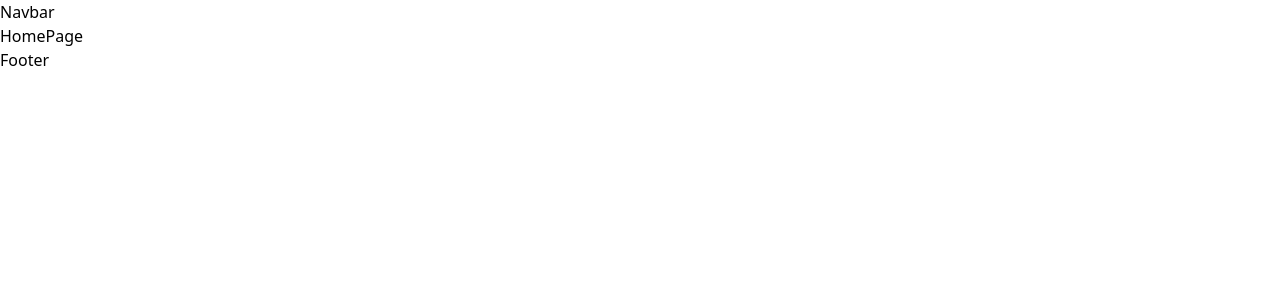
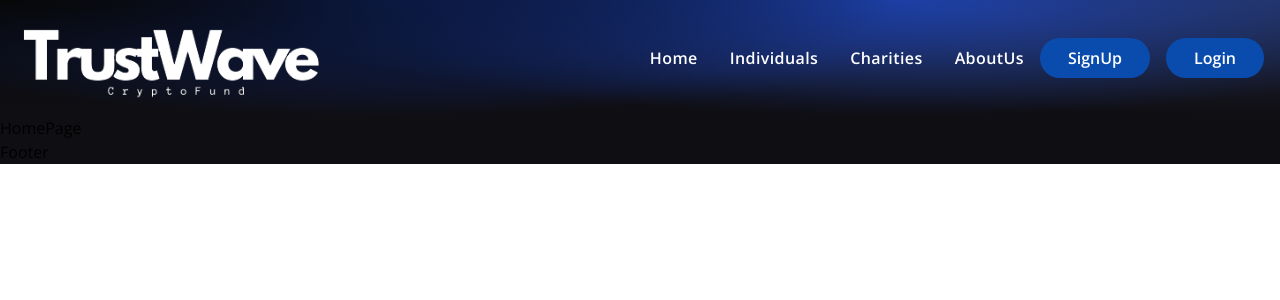
Before and after one commit to A5TA/ShellHacks2023, a React (Vite) app in the folder client/TrustWave/: page / in a window 1280 px wide. Shown: the top 300 px of the page. Built offline with nearby package versions, Linux system fonts and the light colour scheme.

Commit message:
Finished Navbar with styles and routing, also created gradient background for site

```diff
--- a/client/TrustWave/package.json
+++ b/client/TrustWave/package.json
@@ -12,6 +12,7 @@
   "dependencies": {
     "react": "^18.2.0",
     "react-dom": "^18.2.0",
+    "react-icons": "^4.11.0",
     "react-router-dom": "^6.16.0"
   },
   "devDependencies": {
--- a/client/TrustWave/src/App.tsx
+++ b/client/TrustWave/src/App.tsx
@@ -7,14 +7,14 @@ type currentRouteType = {
 
 const App = ({page}: currentRouteType) => {
   return (
-    <>
+    <div className="gradient-bg">
       <Navbar />
       {page == "Home" && <HomePage />}
       {page == "Individuals" && <Individuals />}
       {page == "Charities" && <Charities />}
       {page == "AboutUs" && <AboutUs />}
       <Footer />
-    </>
+    </div>
   )
 }
 
--- a/client/TrustWave/src/components/shared/Navbar.tsx
+++ b/client/TrustWave/src/components/shared/Navbar.tsx
@@ -1,6 +1,63 @@
+import logo from '../../assets/TrustWave.png'
+import { GiHamburgerMenu } from "react-icons/gi";
+import { IoClose } from "react-icons/io5";
+import { useState } from 'react';
+import { Link } from "react-router-dom";
+
+const NavBarItem = ({ category, setSelected, selected }: { category: string,  setSelected: any, selected: categoryType }) => (
+  <Link to={`/${category}`} className={`font-semibold mx-4 tracking-wide cursor-pointer ${selected.name == category && 'underline'} hover:underline`} onClick={() => setSelected({name: category})}>
+    {category}
+  </Link>
+)
+
+interface categoryType {
+  name: string;
+}
+
 const Navbar = () => {
+  const [toggleMenu, setToggleMenu] = useState(false)
+  const categories: string[] = ["Home", "Individuals", "Charities", "AboutUs"]
+  const [selectedCategory, setSelectedCategory] = useState<categoryType>({name: 'none'});
+
   return (
-    <div>Navbar</div>
+    <nav className='w-full flex md:justify-between justify-between items-center p-4'>
+      <div className='md:flex-[0.5] flex-initial justify-center items-center'>
+        <Link to='/'><img src={logo} alt="logo" className='cursor-pointer' /></Link>
+      </div>
+      <ul className="text-white md:flex hidden list-none flex-row justify-between items-center flex-initial">
+        {categories.map((item: string, index: number) => (
+          <NavBarItem key={index+item} category={item} setSelected={setSelectedCategory} selected={selectedCategory}/>
+        ))}
+        <li className="font-semibold bg-[#0a4cad] py-2 px-7 mr-4 rounded-full cursor-pointer hover:bg-[#000AFF]">
+          SignUp
+        </li>
+        <li className="font-semibold bg-[#0a4cad] py-2 px-7 rounded-full cursor-pointer hover:bg-[#00AFFF]">
+          Login
+        </li>
+      </ul>
+      {/* Mobile drop down menu */}
+      <div className="flex relative md:hidden">
+        {!toggleMenu && (
+          <GiHamburgerMenu fontSize={28} className="text-white cursor-pointer" onClick={() => setToggleMenu(true)} />
+        )}
+        {toggleMenu && (
+          <IoClose fontSize={28} className="text-white cursor-pointer" onClick={() => setToggleMenu(false)} />
+        )}
+        {toggleMenu && (
+          <ul
+            className="font-sans underline-offset-3 z-10 fixed -top-0 -right-2 p-3 w-[55vw] h-screen shadow-2xl list-none
+            flex flex-col justify-start items-center bg-indigo-600 rounded-md bg-clip-padding backdrop-filter backdrop-blur-md bg-opacity-20 text-white font-bold"
+          >
+            <li className="text-xl w-full my-2"><IoClose onClick={() => setToggleMenu(false)} /></li>
+            {categories.map((item: string, index: number) => (
+              <div  className="my-2 text-lg" onClick={() => setToggleMenu(false)}>
+                <NavBarItem key={index+item} category={item} setSelected={setSelectedCategory} selected={selectedCategory} />
+              </div>
+             ))}
+          </ul>
+        )}
+      </div>
+    </nav>
   )
 }
 
--- a/client/TrustWave/src/index.css
+++ b/client/TrustWave/src/index.css
@@ -1,3 +1,28 @@
+@import url("https://fonts.googleapis.com/css2?family=Open+Sans:wght@300;400;500;600;700&display=swap");
+
+* html {
+  padding: 0;
+  margin: 0;
+  box-sizing: border-box;
+}
+
+body {
+  margin: 0;
+  font-family: "Open Sans", sans-serif;
+  -webkit-font-smoothing: antialiased;
+  -moz-osx-font-smoothing: grayscale;
+}
+
+.gradient-bg {
+  background-color:#0f0e13;
+  background-image:
+  radial-gradient(at 0% 0%, hsla(223,5%,3%,1)  0, transparent 50%),
+  radial-gradient(at 30% 0%, hsla(225,80%,30%,1)  0, transparent 50%),
+  radial-gradient(at 70% 0%, hsla(225,69%,40%,1) 0, transparent 50%),
+  radial-gradient(at 100% 0%, hsla(225,29%,20%,1) 0, transparent 50%);
+}
+
+
 @tailwind base;
 @tailwind components;
 @tailwind utilities;
--- a/client/TrustWave/src/main.tsx
+++ b/client/TrustWave/src/main.tsx
@@ -13,6 +13,11 @@ const routes: string[] = ["Home", "Individuals", "Charities", "AboutUs"]
 const router = createBrowserRouter([
   {
     path: "/",
+    element: <App page={routes[0]}/>,
+    errorElement: <ErrorPage />,
+  },
+  {
+    path: "/Home",
     element: <App page={routes[0]}/>,
     errorElement: <ErrorPage />,
   },
```
Also changed, not shown: client/TrustWave/src/assets/TrustWave.png (added), 1 other file (tests, documents, lock files or other folders).
